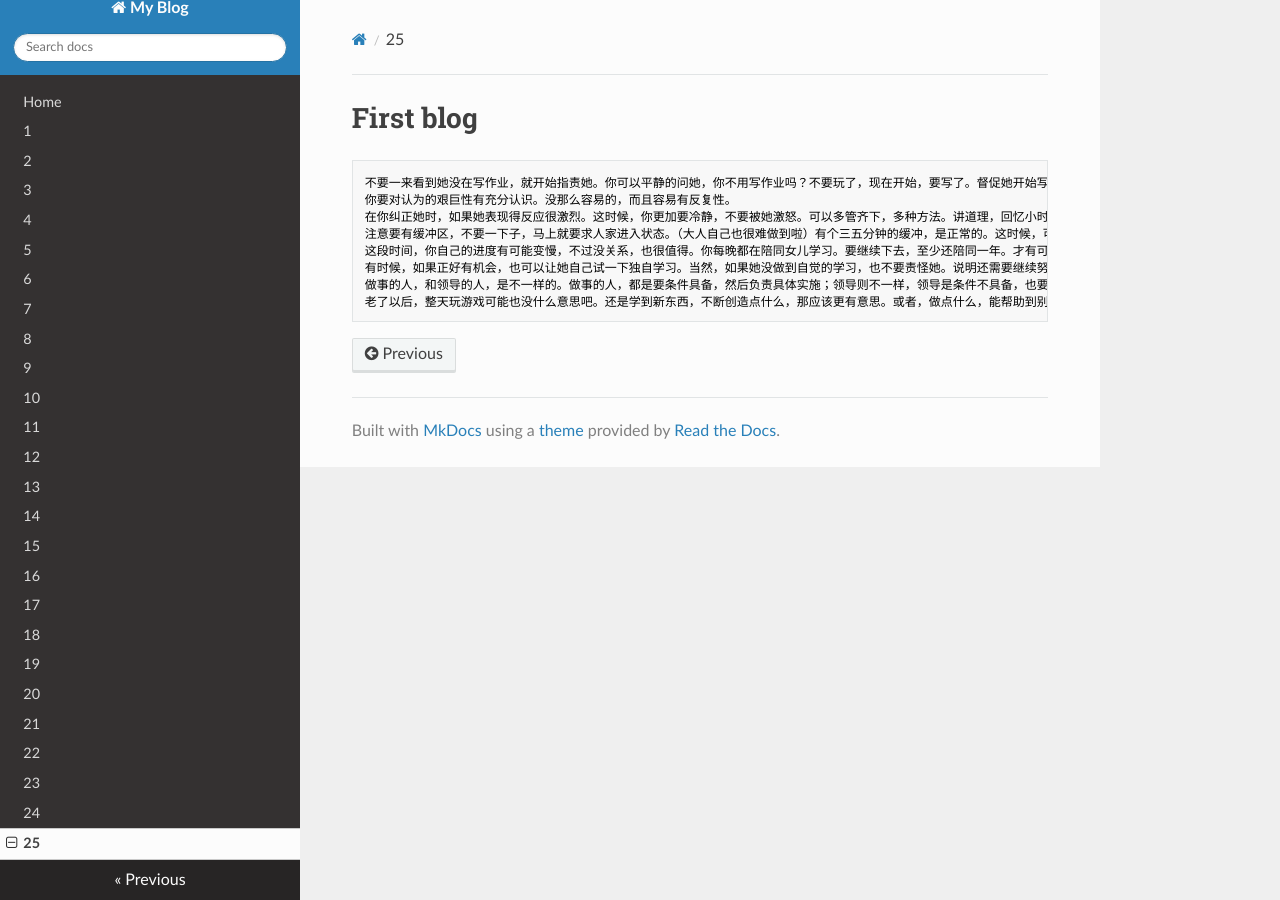
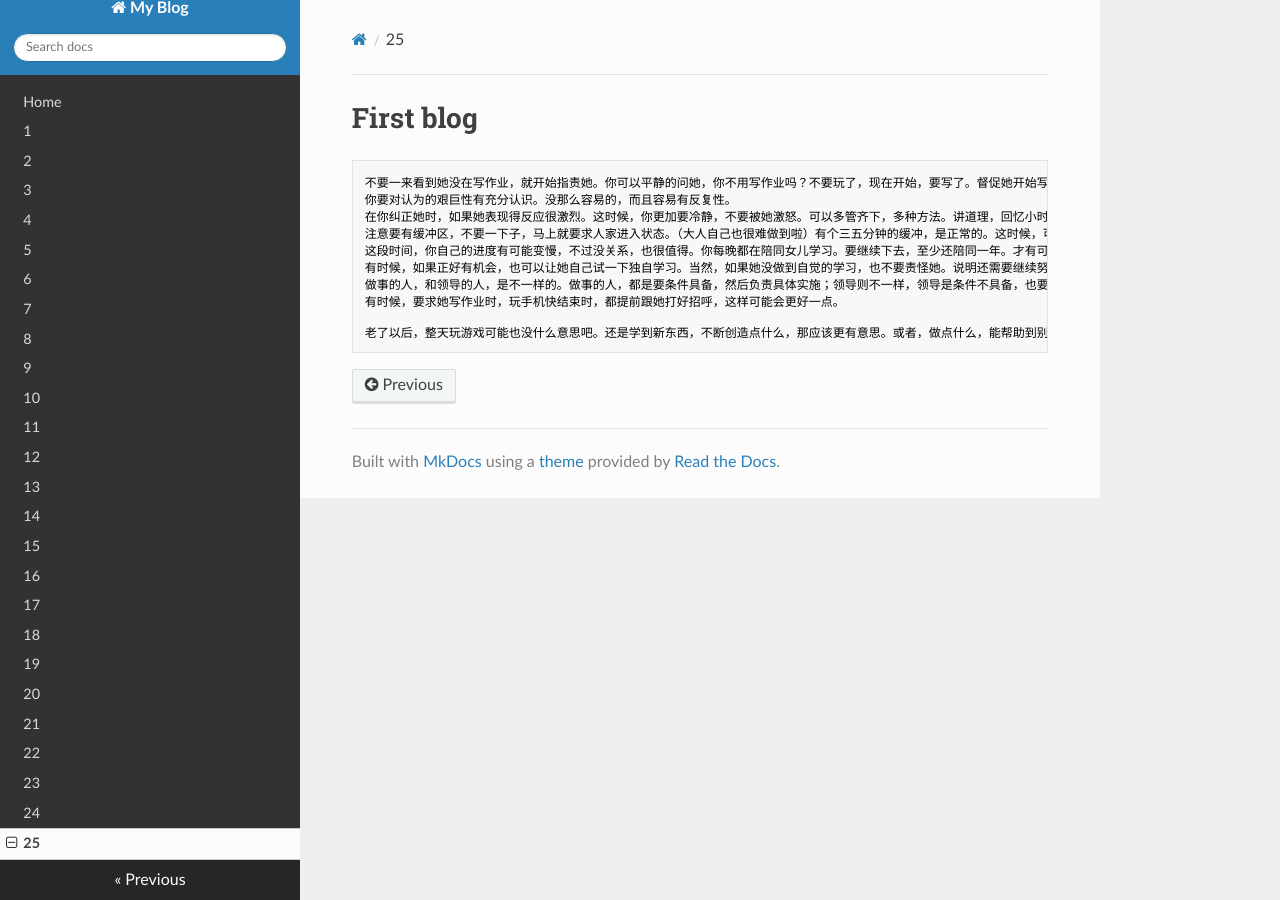
Before and after one commit to lizkca/theblog, an MkDocs documentation site: the page built from docs/25.md, in a window 1280 px wide. Built offline with MkDocs 1.6.1, drawn with Linux system fonts in a browser that asks for light colours; nearby versions of some CDN libraries.

Commit message:
fix 25.md

```diff
--- a/docs/25.md
+++ b/docs/25.md
@@ -5,5 +5,7 @@
     注意要有缓冲区，不要一下子，马上就要求人家进入状态。（大人自己也很难做到啦）有个三五分钟的缓冲，是正常的。这时候，可以给予一些帮助，也可以满足一些不违反原则的要求。在她开始写了，你不要做其他事情，如看手机。尤其是她刚开始的时候。
     这段时间，你自己的进度有可能变慢，不过没关系，也很值得。你每晚都在陪同女儿学习。要继续下去，至少还陪同一年。才有可能纠正之前的一些不好习惯，养成新的习惯。希望，在守她两年，到了初中，能养成独立、自觉学习的好习惯。
     有时候，如果正好有机会，也可以让她自己试一下独自学习。当然，如果她没做到自觉的学习，也不要责怪她。说明还需要继续努力。（大人和小孩都是）相反，如果她做到了，那应该给予适当的奖励。
-    做事的人，和领导的人，是不一样的。做事的人，都是要条件具备，然后负责具体实施；领导则不一样，领导是条件不具备，也要想出办法解决问题，总之要把任务完成。所以，具体做事的人，在不具备条件的时候，是很难做得下去。领导分配任务给做事的人，要为他创造条件。并不只是分配下去。
+    做事的人，和领导的人，是不一样的。做事的人，都是要条件具备，然后负责具体实施；领导则不一样，领导是条件不具备，也要想出办法解决问题，总之要把任务完成。所以，具体做事的人，在不具备条件的时候，是很难做得下去。领导分配任务给做事的人，要为他创造条件。并不只是分配下去。管理小孩，是不是也同样的道理？
+    有时候，要求她写作业时，玩手机快结束时，都提前跟她打好招呼，这样可能会更好一点。
+
     老了以后，整天玩游戏可能也没什么意思吧。还是学到新东西，不断创造点什么，那应该更有意思。或者，做点什么，能帮助到别人。
```
